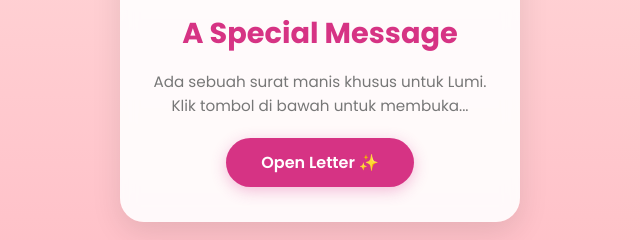
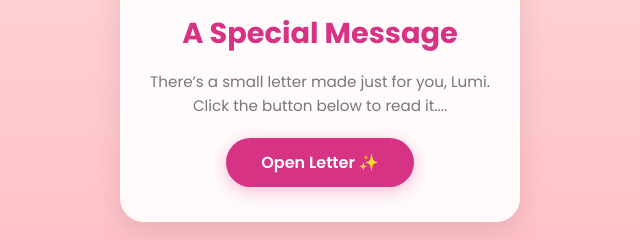
Before and after one commit to troeysivan811-design/cielolumi, a plain HTML site: page index.html in a window 1280 px wide. Shown: the part 358-598 px from the top of the page, 320-960 px from the left. Drawn offline with Linux system fonts and the light colour scheme.

Commit message:
index.html

```diff
--- a/index.html
+++ b/index.html
@@ -165,7 +165,7 @@
         <div id="coverPage">
             <div class="envelope-icon" onclick="openLetter()">💝</div>
             <h1>A Special Message</h1>
-            <p style="text-align: center; color: #777; margin-bottom: 20px;">Ada sebuah surat manis khusus untuk Lumi. Klik tombol di bawah untuk membuka...</p>
+            <p style="text-align: center; color: #777; margin-bottom: 20px;">There’s a small letter made just for you, Lumi. Click the button below to read it....</p>
             <button class="btn-open" onclick="openLetter()">Open Letter ✨</button>
         </div>
 
```
